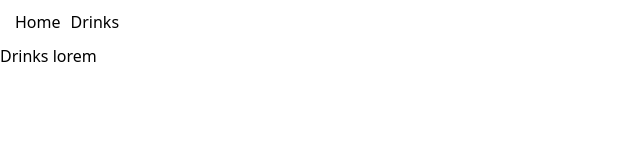
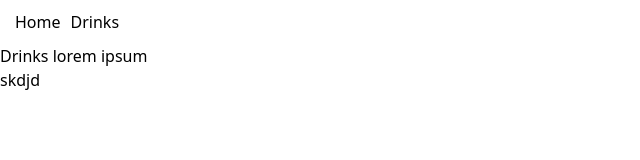
Before and after one commit to ReicaD/cocktailsSimple2.0, a React (Create React App) app in the folder client/: page /drinks in a window 1280 px wide. Shown: the top 160 px of the page, without its empty margins (0-640 px from the left). Built offline with nearby package versions, Linux system fonts and the light colour scheme; no server answers.

Commit message:
Added use-effect and axios WIP

```diff
--- a/client/src/components/pages/Home/Drinks.js
+++ b/client/src/components/pages/Home/Drinks.js
@@ -1,7 +1,33 @@
-import React from "react";
+import React, { useEffect, useState } from "react";
+import axios from "axios";
+// import { useEffect } from "react";
 
 const Drinks = () => {
-  return <div>Drinks lorem</div>;
+  const [newdrinks, setnewdrinks] = useState([]);
+  console.log(newdrinks);
+
+  useEffect(() => {
+    async function fetchData() {
+      await axios
+        .get("https://jsonplaceholder.typicode.com/users/")
+        .then((res) => {
+          //return res
+          setnewdrinks(res.data);
+          console.log(newdrinks);
+        })
+        .catch((err) => {
+          console.log(err);
+        });
+    }
+    fetchData();
+  }, []);
+
+  return (
+    <div>
+      Drinks lorem ipsum
+      <div>skdjd</div>
+    </div>
+  );
 };
 
 export default Drinks;
```
